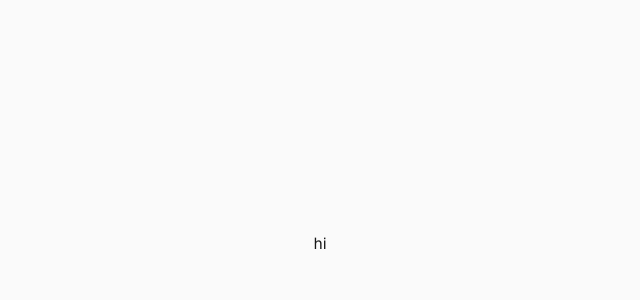
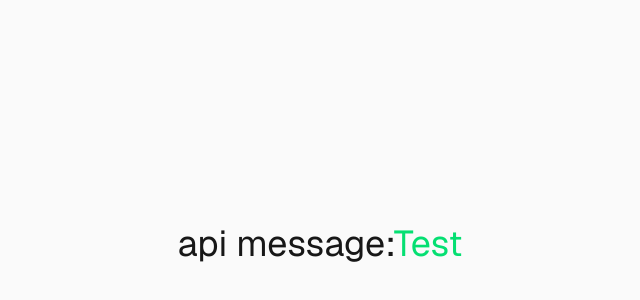
Before and after one commit to Linus1Kn/nextjs_ovning_backend, a Next.js app: page / in a window 1280 px wide. Shown: the part 156-456 px from the top of the page, without its empty margins (320-960 px from the left). Built offline with nearby package versions, Linux system fonts and the light colour scheme.

Commit message:
useEffect & useState added

```diff
--- a/app/page.tsx
+++ b/app/page.tsx
@@ -1,6 +1,6 @@
 'use client'
 import Image from "next/image";
-import { useState } from "react";
+import { useEffect, useState } from "react";
 
 
 export default function Home() {
@@ -11,11 +11,21 @@ export default function Home() {
     const res = await fetch("/api/test")
     const data = await res.json()
     console.log(data)
+    setData(data)
   }
-  getData()
+
+  useEffect(() => {
+
+    getData()
+
+  }, [])
+
   return (
     <div className="flex min-h-screen items-center justify-center bg-zinc-50 font-sans dark:bg-black">
-      <h1>hi</h1>
+      <h1 className="text-4xl">
+        api message:
+        <span className={data ? "text-green-400" : "text-amber-400"}>{data ? data.message : "LOADING"}</span>
+      </h1>
     </div>
   );
 }
```
